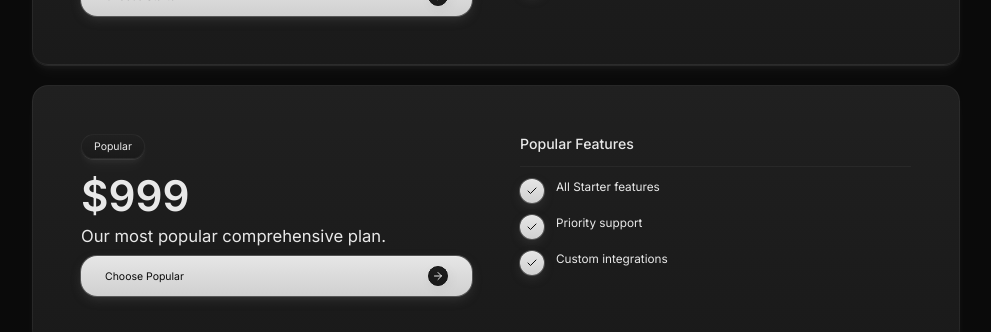
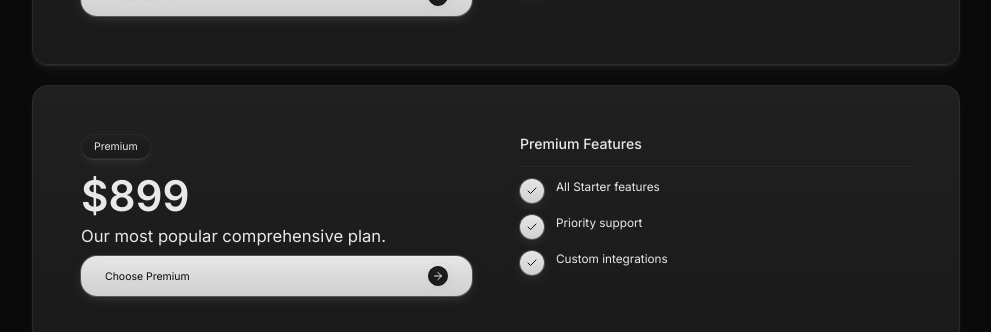
Before and after one commit to dmytro-webild/6b840f65-7df4-4eca-a24a-b1ea8e8830a6, a React (Vite) app: page / in a window 1280 px wide. Shown: the part 1940-2272 px from the top of the page, without its empty margins (144-1135 px from the left). Built offline with nearby package versions, Linux system fonts and the light colour scheme; a web font is replaced by a local one.

Commit message:
Bob AI: rename the popular plan to premium with a price of 899, and

```diff
--- a/src/pages/HomePage/sections/Pricing.tsx
+++ b/src/pages/HomePage/sections/Pricing.tsx
@@ -1,5 +1,6 @@
 /* eslint-disable */
 // @ts-nocheck — generated by catalog-eject; runtime-correct but TS strict-mode false-positives on inlined catalog body
+import React from "react";
 import { Check } from "lucide-react";
 import Button from "@/components/ui/Button";
 import TextAnimation from "@/components/ui/TextAnimation";
@@ -38,15 +39,15 @@ const plans = [
     ]
   },
   {
-    tag: "Popular",
-    price: "$999",
+    tag: "Premium",
+    price: "$899",
     period: "",
     description: "Our most popular comprehensive plan.",
     primaryButton: {
-      text: "Choose Popular",
+      text: "Choose Premium",
       href: "#"
     },
-    featuresTitle: "Popular Features",
+    featuresTitle: "Premium Features",
     features: [
       "All Starter features",
       "Priority support",
```
